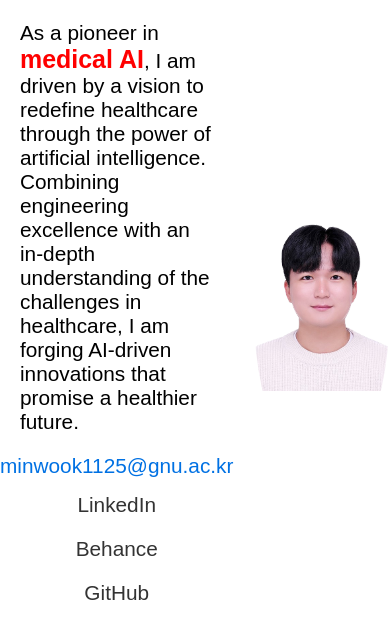
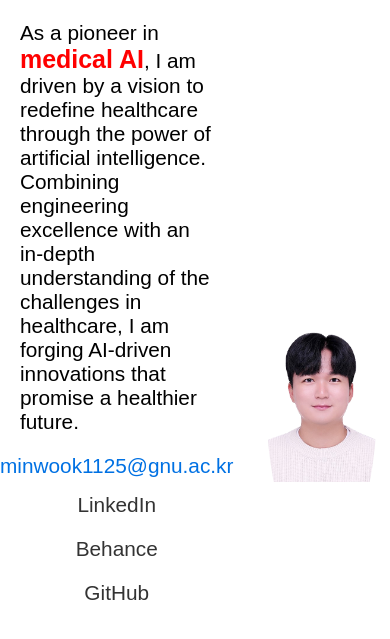
Before and after one commit to minwook1125/Minwook-Kwon-portfolio, a website: page public/homepage.html in a window 390 px wide. Shown: the part 199-838 px from the top of the page. Drawn offline with Linux system fonts and the light colour scheme.

Commit message:
Resolve merge conflicts

```diff
--- a/public/style.css
+++ b/public/style.css
@@ -109,6 +109,7 @@ main {
 
 
 .profile-image-large {
+    padding-top: 200px;
     grid-column: 2 / 3;
     place-self: center; /* Center the image in its grid area */
     width: auto; /* Reset any specific width */
@@ -117,10 +118,10 @@ main {
 }
 
 .profile-image-large img {
-    max-height: 75vh;
-    max-width: 100%;
+    max-height: 80vh;
+    max-width: 150%;
     height: auto;
-    clip-path: ellipse(50% 100% at 50% 50%);
+    clip-path: ellipse(45% 100% at 50% 50%);
 }
 
 .left-content, .right-content {
@@ -239,7 +240,8 @@ body, #home{
     }
 
     .profile-image-large img {
-        width: 200px; /* Smaller profile image on mobile */
+        max-width: 90%; /* 모바일 화면에서 이미지 너비 */
+        max-height: 40vh; /* 모바일 화면에서 이미지 높이 */
     }
 
     .left-content, .right-content, .profile-image {
```
